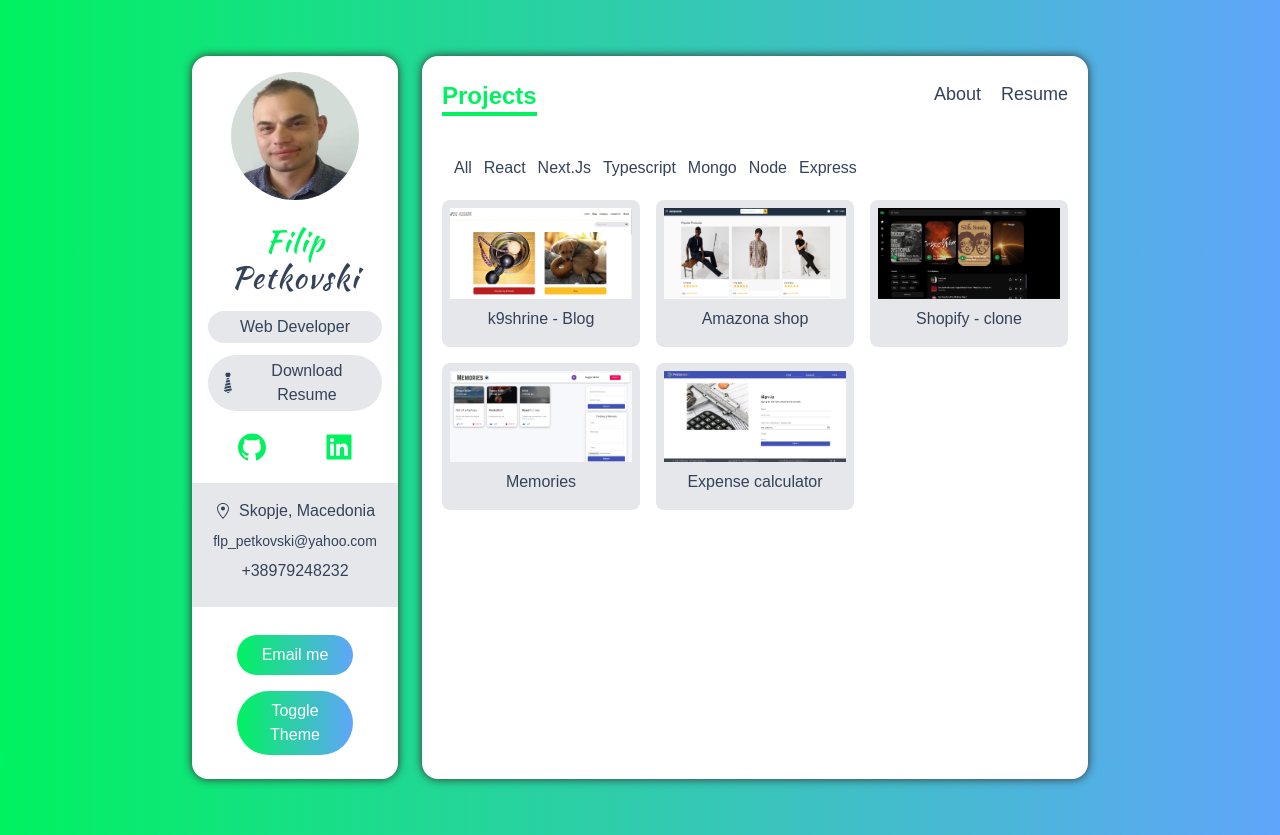
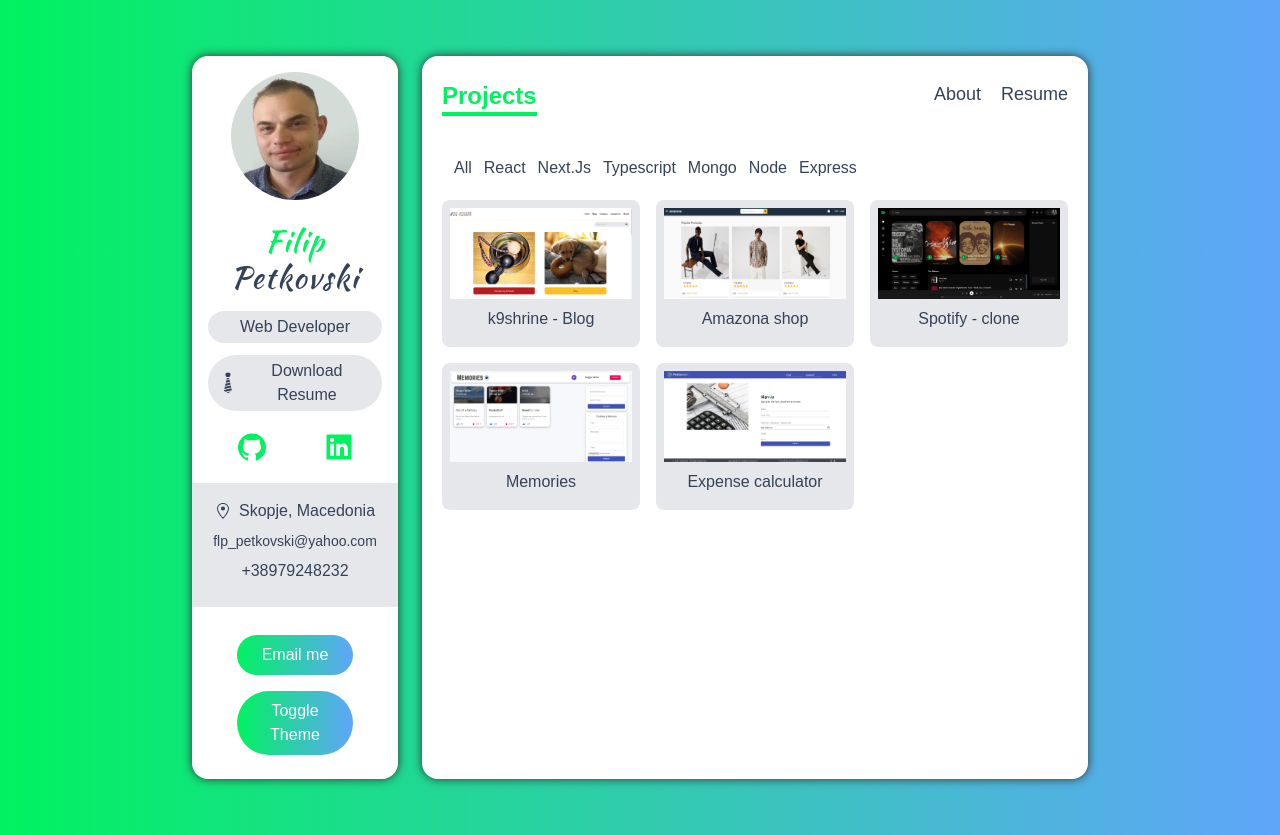
Before and after one commit to flppetkovski/portfolio, a Next.js app: page /projects in a window 1280 px wide. Built offline with nearby package versions, Linux system fonts and the light colour scheme.

Commit message:
finished spotify clone

```diff
--- a/data.ts
+++ b/data.ts
@@ -110,9 +110,9 @@ key_techs:["next.js", "tailwind", "markdown"]
     key_techs:["next.js", "materialUI", "paypal integration", "mongoDB", "Context API"]
        },
        { id:3,
-        name: "Shopify - clone",
-        description: "A shopify clone with music player, authentication and search functionality.",
-        image_path: "/images/spotify.PNG",
+        name: "Spotify - clone",
+        description: "A spotify clone with music player, authentication and search functionality.",
+        image_path: "/images/spotify-clone.PNG",
         deployed_url: "https://petkovski-spotify.netlify.app",
         github_url: "https://github.com/flppetkovski/spotify-clone",
         category: ["next.js"],
```
Also changed, not shown: public/images/spotify-clone.PNG (added).
